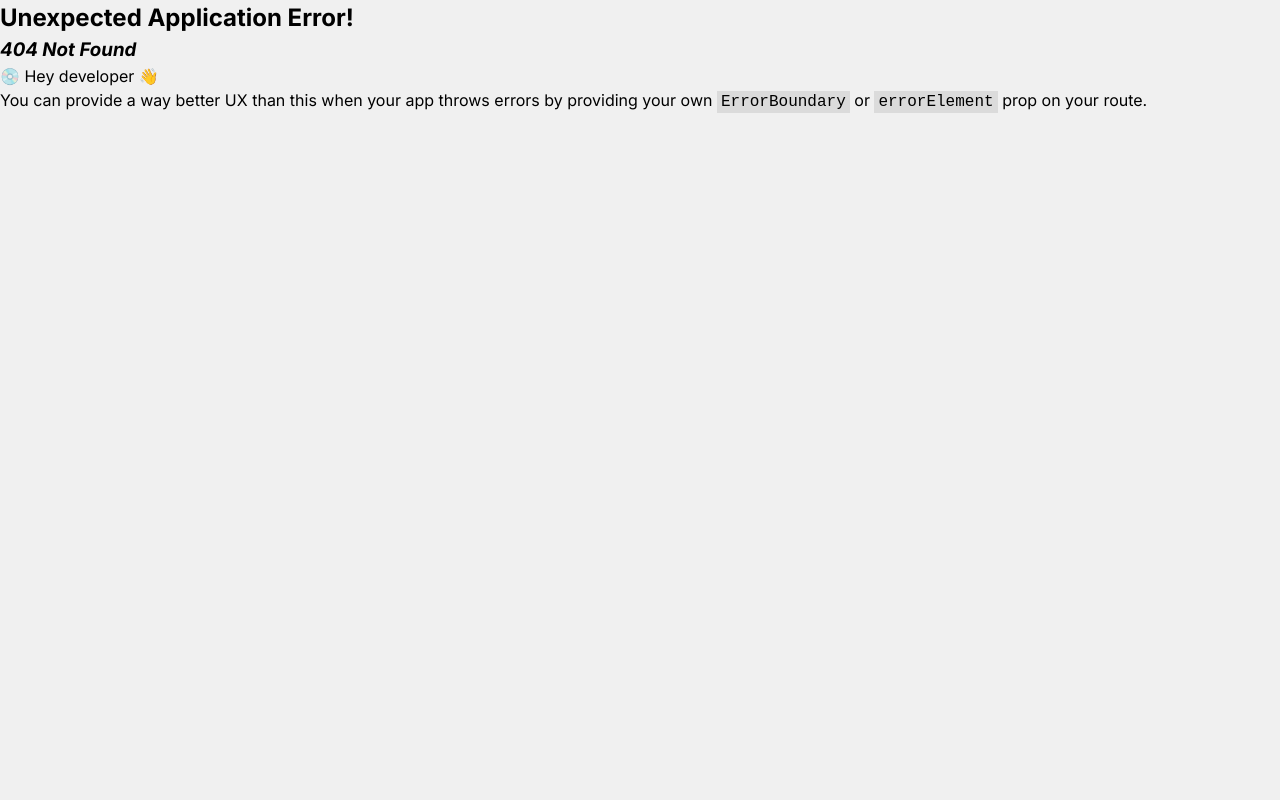
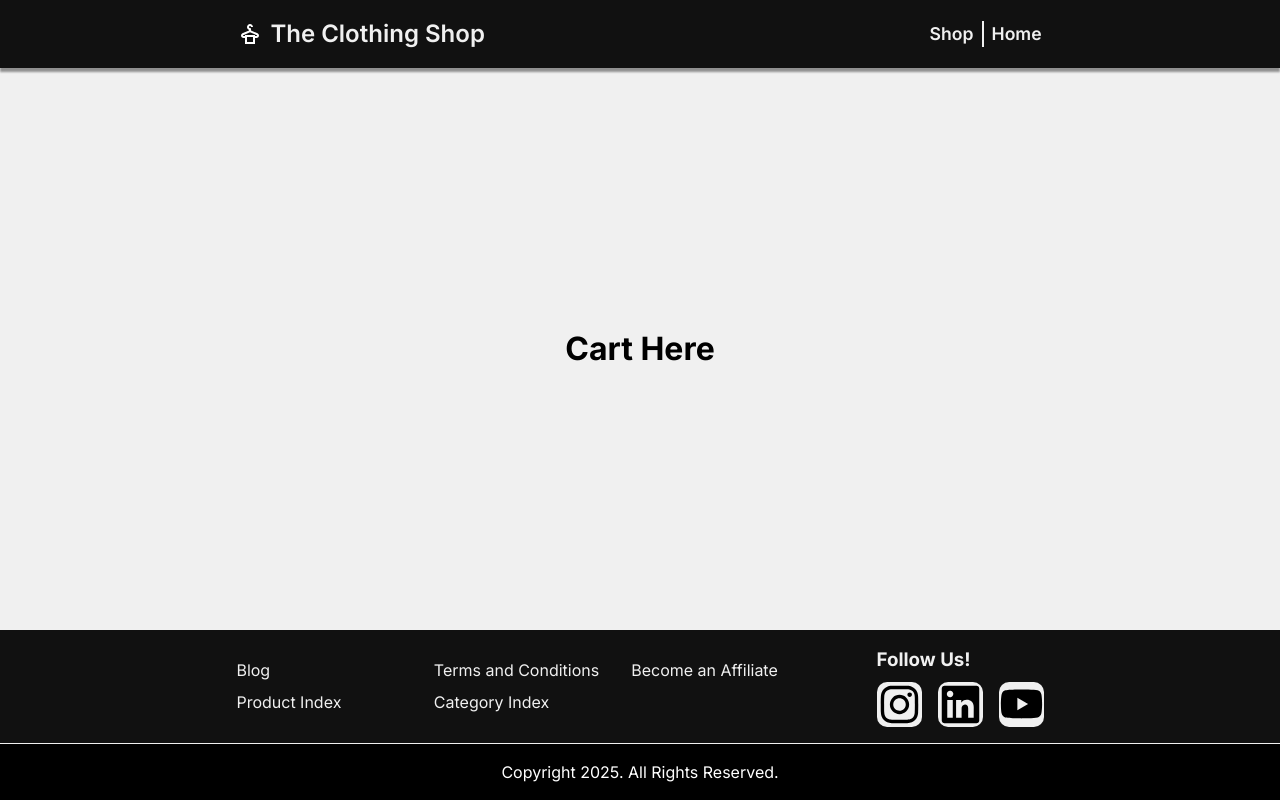
Before and after one commit to Exemption6877/odin-shopping-cart, a React (Vite) app: page /cart in a window 1280 px wide. Before the commit this address had no page. Built offline with nearby package versions, Linux system fonts and the light colour scheme.

Commit message:
Move Cart to separate folder, add its route

```diff
--- /dev/null
+++ b/src/components/Cart/Cart.jsx
@@ -0,0 +1,10 @@
+import styles from "./Cart.module.css";
+import CartItem from "./CartItem";
+
+export default function Cart() {
+  return (
+    <div className={styles.cart}>
+      <h1>Cart Here</h1>
+    </div>
+  );
+}
--- /dev/null
+++ b/src/components/Cart/Cart.module.css
@@ -0,0 +1,9 @@
+@import url(../../styles/variables.css);
+
+.cart {
+  flex: 1;
+  align-items: center;
+  justify-content: center;
+  display: flex;
+  padding: var(--component-padding);
+}
--- /dev/null
+++ b/src/components/Cart/CartItem.jsx
@@ -0,0 +1,7 @@
+export default function CartItem() {
+  return (
+    <>
+      <h1>An Item.</h1>
+    </>
+  );
+}
--- a/src/components/Shop/Shop.jsx
+++ b/src/components/Shop/Shop.jsx
@@ -2,6 +2,7 @@ import styles from "./Shop.module.css";
 import useFetch from "../../../hooks/useFetch";
 import Products from "./components/Products";
 import CartShortcut from "./components/CartShortcut";
+import { Outlet } from "react-router-dom";
 
 export default function Shop() {
   const { error, loading, data } = useFetch(
--- a/src/components/Shop/components/CartShortcut.jsx
+++ b/src/components/Shop/components/CartShortcut.jsx
@@ -5,7 +5,7 @@ export default function CartShortcut() {
   const icon = "./icons/shop/cart.svg";
 
   return (
-    <Link to="/" className={styles.mainCircle}>
+    <Link to="/cart" className={styles.mainCircle}>
       <img src={icon} alt="cart icon" />
       <div className={styles.redCircle}>
         <p>1</p>
--- a/src/components/routes.jsx
+++ b/src/components/routes.jsx
@@ -1,6 +1,7 @@
 import App from "./App";
 import Shop from "./Shop/Shop";
 import Home from "./Home/Home";
+import Cart from "./Cart/Cart";
 
 const routes = [
   {
@@ -10,6 +11,7 @@ const routes = [
       { index: true, element: <Home /> },
       { path: "home", element: <Home /> },
       { path: "shop", element: <Shop /> },
+      { path: "cart", element: <Cart /> },
     ],
   },
 ];
```
Also changed, not shown: src/components/Shop/components/Cart.jsx (deleted).
